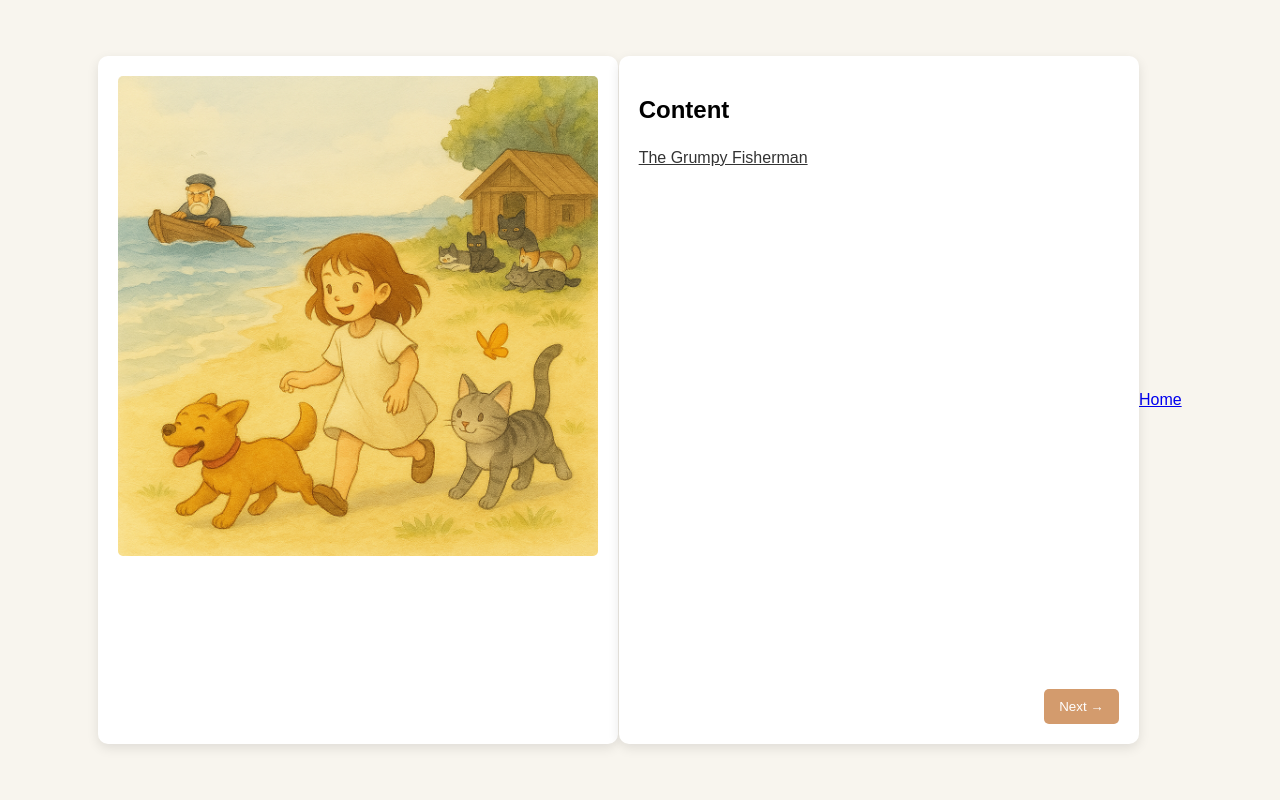
After one commit to puputhariyati/MyLingo, a Flask app: page /stories in a window 1280 px wide. The commit adds this page. Run offline with Flask 3, Linux system fonts and the light colour scheme.

Commit message:
add stories & articles page

```diff
--- a/app.py
+++ b/app.py
@@ -692,6 +692,11 @@ def words_table():
     )
 
 
+@app.route('/stories')
+def stories():
+    return render_template('stories.html')
+
+
 if __name__ == '__main__':
     with app.app_context():
         db.create_all()
--- /dev/null
+++ b/static/stories.css
@@ -0,0 +1,87 @@
+body {
+    font-family: Arial, sans-serif;
+    margin: 0;
+    padding: 0;
+    background-color: #f8f5ee;
+}
+
+.storybook-container {
+    display: flex;
+    justify-content: center;
+    align-items: center;
+    height: 100vh;
+    gap: 0.3px;
+    overflow: hidden;
+    position: relative;
+    padding: 40px;
+    box-sizing: border-box;
+}
+
+.left-page, .right-page {
+    width: 40%;
+    height: 90%;
+    background: white;
+    padding: 20px;
+    border-radius: 10px;
+    box-shadow: 0 4px 12px rgba(0, 0, 0, 0.1);
+    overflow: hidden;
+    display: flex;
+    flex-direction: column;
+    justify-content: space-between;
+    position: relative; /*make the button inside the page*/
+    transition: transform 0.6s ease;
+    backface-visibility: hidden;
+}
+
+.left-page img {
+    width: 100%;
+    height: auto;
+    max-height: 100%;
+    border-radius: 5px;
+    object-fit: cover;
+}
+
+.right-page ul {
+    list-style-type: none;
+    padding: 0;
+}
+
+.right-page ul li {
+    padding: 5px 0;
+    cursor: pointer;
+    color: #333;
+    text-decoration: underline;
+}
+
+.right-page p {
+    line-height: 1.6;
+}
+
+#next-button, #back-button {
+    background-color: #d39b6d;
+    color: white;
+    border: none;
+    padding: 10px 15px;
+    cursor: pointer;
+    border-radius: 5px;
+    position: absolute;
+    bottom: 20px;
+}
+
+#next-button {
+    right: 20px;
+}
+
+#back-button {
+    left: 20px;
+    display: none; /*to hide on the content page*/
+}
+
+#next-button:hover, #back-button:hover {
+    background-color: #b57f55;
+}
+
+.story-text {
+    font-size: 16px;
+    margin-top: 15px;
+}
--- /dev/null
+++ b/static/stories.js
@@ -0,0 +1,112 @@
+const stories = [
+  {
+    title: "The Grumpy Fisherman",
+    image: "/static/images/the_grumpy_fisherman.png",
+    pages: [
+      { image: "/static/images/the_grumpy_fisherman.png", text: "Once upon a time, in a quiet village, a grumpy fisherman lived by the sea." },
+      { image: "page2.jpg", text: "Though he had a loyal dog and a kind cat, he rarely smiled." },
+      { image: "page3.jpg", text: "One day, the dog jumped into the water to fetch his lost net." },
+      { image: "page4.jpg", text: "The cat meowed from the shore. The fisherman finally smiled, realizing he was never alone." }
+    ]
+  }
+];
+
+let currentStoryIndex = null;
+let currentPageIndex = 0;
+
+// DOM elements
+const storyImageEl = document.getElementById("story-image");
+const storyTextEl = document.getElementById("story-text");
+const storyListContainer = document.getElementById("story-list-container");
+const storyListEl = document.getElementById("story-list");
+const storyParagraph = document.getElementById("story-paragraph");
+const backButton = document.getElementById("back-button");
+const nextButton = document.getElementById("next-button");
+
+// Setup story list
+function populateStoryList() {
+  storyListEl.innerHTML = "";
+  stories.forEach((story, index) => {
+    const li = document.createElement("li");
+    li.textContent = story.title;
+    li.onclick = () => startStory(index);
+    storyListEl.appendChild(li);
+  });
+}
+
+// Start story
+function startStory(index) {
+  currentStoryIndex = index;
+  currentPageIndex = 0;
+  storyListContainer.style.display = "none";
+  storyParagraph.style.display = "block";
+  updatePage();
+}
+
+// Updates both left and right page with current and next page
+function updatePages() {
+  const story = stories[currentStoryIndex];
+
+  const leftPage = story.pages[currentPageIndex];
+  const rightPage = story.pages[currentPageIndex + 1];
+
+  // Set image for left page (page 1)
+  storyImageEl.src = leftPage?.image || "";
+  storyTextLeft.textContent = leftPage?.text || "";
+
+  // Set text/image for right page (page 2)
+  storyTextRight.textContent = rightPage?.text || "";
+
+  // Buttons
+  backButton.style.display = currentPageIndex > 0 ? "block" : "none";
+  nextButton.textContent = currentPageIndex + 2 >= story.pages.length ? "↺ Restart" : "Next →";
+}
+
+// Go to next page
+function goToNextPage() {
+  if (currentStoryIndex === null) {
+    startStory(0); // Start first story
+    return;
+  }
+
+  const story = stories[currentStoryIndex];
+
+  if (currentPageIndex + 2 < story.pages.length) {
+    currentPageIndex += 2;
+    flipBookAnimation();
+    updatePages();
+  } else {
+    // Restart to landing page
+    currentStoryIndex = null;
+    currentPageIndex = 0;
+    storyImageEl.src = "/static/images/the_grumpy_fisherman.png";
+    storyTextLeft.textContent = "";
+    storyTextRight.textContent = "";
+    storyTextRight.style.display = "none";
+    storyListContainer.style.display = "block";
+    backButton.style.display = "none";
+    nextButton.textContent = "Next →";
+  }
+}
+
+// Go to previous page
+function goToPreviousPage() {
+  if (currentPageIndex >= 2) {
+    currentPageIndex -= 2;
+    flipBookAnimation();
+    updatePage();
+  }
+}
+
+// Adds flip animation
+function flipBookAnimation() {
+  document.querySelector(".left-page").style.transform = "rotateY(-5deg)";
+  document.querySelector(".right-page").style.transform = "rotateY(5deg)";
+  setTimeout(() => {
+    document.querySelector(".left-page").style.transform = "rotateY(0deg)";
+    document.querySelector(".right-page").style.transform = "rotateY(0deg)";
+  }, 400);
+}
+
+// Initialize (Init)
+populateStoryList();
--- a/templates/index.html
+++ b/templates/index.html
@@ -63,6 +63,8 @@
             <button class="main-btn">Language Quiz</button></a>
         <a href="{{ url_for('words_table') }}">
             <button class="main-btn">Words Table</button></a>
+        <a href="{{ url_for('stories') }}">
+            <button class="main-btn">Stories & Articles</button></a>
     </div>
 
     <!-- Filters and Sorting Form -->
--- /dev/null
+++ b/templates/stories.html
@@ -0,0 +1,40 @@
+<!DOCTYPE html>
+<html lang="en">
+<head>
+    <meta charset="UTF-8">
+    <meta name="viewport" content="width=device-width, initial-scale=1.0">
+    <title>Stories & Articles</title>
+    <link rel="stylesheet" type="text/css" href="{{ url_for('static', filename='stories.css') }}">
+</head>
+<body>
+    <div class="storybook-container" id="storybook">
+        <!-- Left Page -->
+        <div class="left-page">
+            <img id="story-image" src="/static/images/the_grumpy_fisherman.png" alt="Cover Image" />
+            <p id="story-text-left" class="story-text"></p>
+        </div>
+
+        <!-- Right Page -->
+        <div class="right-page">
+            <div id="story-list-container">
+              <h2>Content</h2>
+              <ul id="story-list">
+                  <li>The Grumpy Fisherman</li>
+
+              </ul>
+            </div>
+            <p id="story-text-right" class="story-text" style="display: none;"></p>
+            <button id="back-button" onclick="goToPreviousPage()">← Back</button>
+            <button id="next-button" onclick="goToNextPage()">Next →</button>
+        </div>
+
+        <!-- Home Button at Bottom -->
+        <div class="home-container">
+            <a href="/" class="home-btn">Home</a>
+        </div>
+    </div>
+
+    <!-- Load external JavaScript -->
+    <script src="{{ url_for('static', filename='stories.js') }}"></script>
+</body>
+</html>
```
Also changed, not shown: static/images/the_grumpy_fisherman.png (added).
